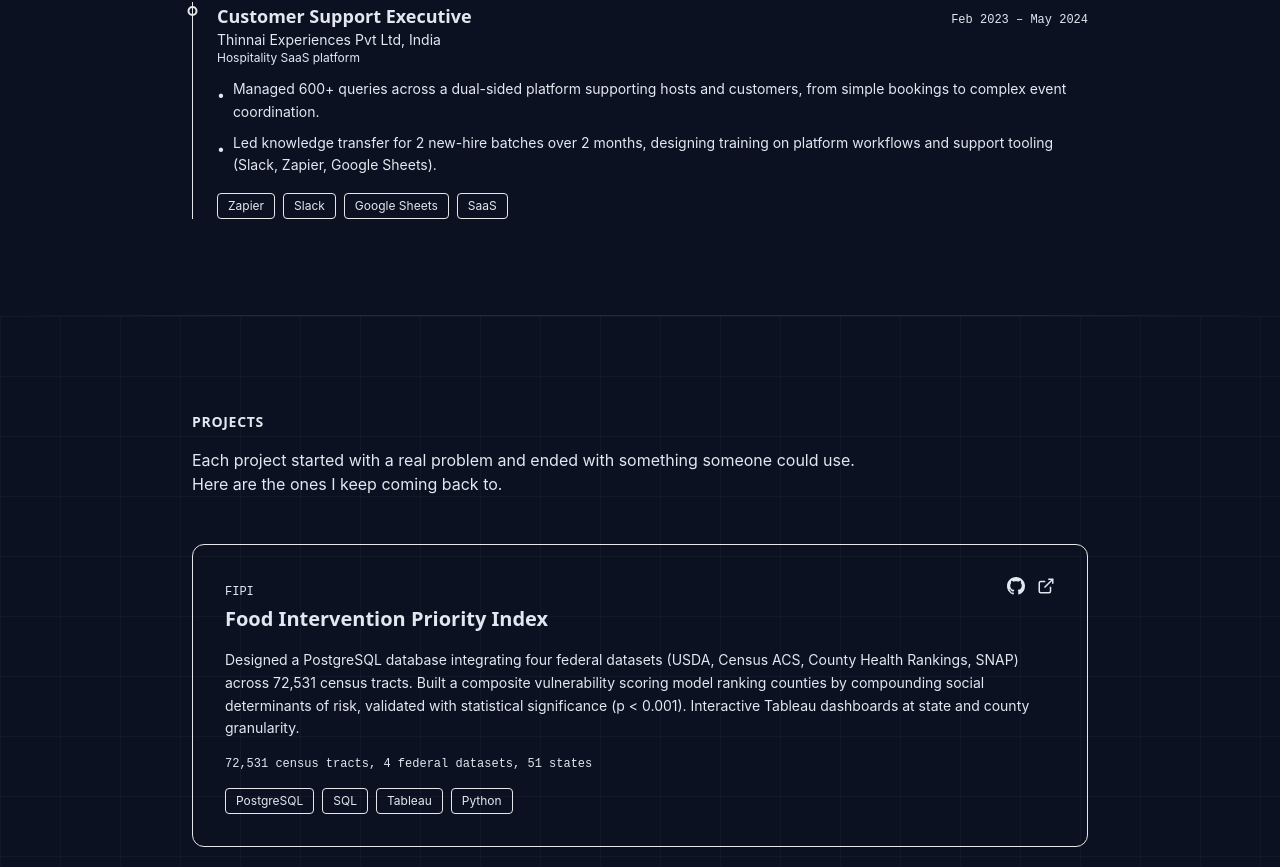
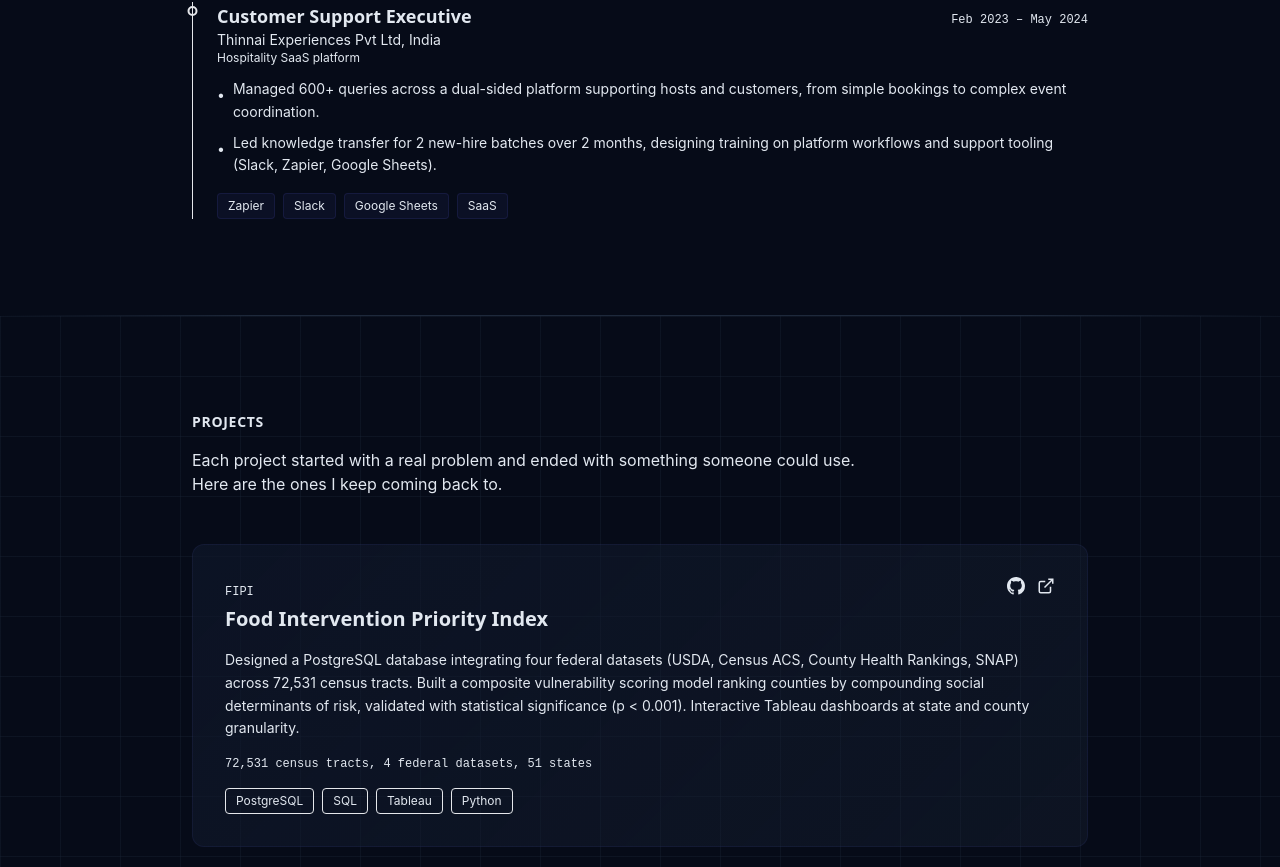
Before and after one commit to Amy-way05/amrutha-ravikumar-portfolio, a Next.js app: page / in a window 1280 px wide. Shown: the part 2293-3160 px from the top of the page. Built offline with nearby package versions, Linux system fonts and the light colour scheme.

Commit message:
Refactor global styles with new colors and gradients
Updated background colors and scrollbar styles. Added new gradient backgrounds for sections and animations.

```diff
--- a/app/globals.css
+++ b/app/globals.css
@@ -16,25 +16,186 @@ html {
 }
 
 body {
-  background-color: #0B1120;
+  background-color: #060B18;
   color: #E2E8F0;
   font-family: 'Inter', system-ui, sans-serif;
   -webkit-font-smoothing: antialiased;
 }
 
 ::selection {
-  background-color: rgba(232, 163, 23, 0.3);
-  color: #F0C050;
+  background-color: rgba(99, 102, 241, 0.3);
+  color: #A5B4FC;
 }
 
 /* Scrollbar */
-::-webkit-scrollbar {
-  width: 6px;
+::-webkit-scrollbar { width: 5px; }
+::-webkit-scrollbar-track { background: #060B18; }
+::-webkit-scrollbar-thumb { background: #1E293B; border-radius: 3px; }
+::-webkit-scrollbar-thumb:hover { background: #334155; }
+
+/* Hero gradient mesh */
+.hero-gradient {
+  background:
+    radial-gradient(ellipse 80% 60% at 20% 40%, rgba(99, 102, 241, 0.12) 0%, transparent 70%),
+    radial-gradient(ellipse 60% 50% at 80% 20%, rgba(139, 92, 246, 0.08) 0%, transparent 70%),
+    radial-gradient(ellipse 50% 40% at 50% 80%, rgba(59, 130, 246, 0.06) 0%, transparent 70%);
 }
-::-webkit-scrollbar-track {
-  background: #0B1120;
+
+/* Section gradient accents */
+.section-glow-left {
+  background: radial-gradient(ellipse 40% 50% at 0% 50%, rgba(99, 102, 241, 0.04) 0%, transparent 70%);
 }
-::-webkit-scrollbar-thumb {
+.section-glow-right {
+  background: radial-gradient(ellipse 40% 50% at 100% 50%, rgba(139, 92, 246, 0.04) 0%, transparent 70%);
+}
+
+/* Animations */
+@keyframes fadeUp {
+  from { opacity: 0; transform: translateY(24px); }
+  to { opacity: 1; transform: translateY(0); }
+}
+@keyframes fadeIn {
+  from { opacity: 0; }
+  to { opacity: 1; }
+}
+@keyframes slideRight {
+  from { opacity: 0; transform: translateX(-16px); }
+  to { opacity: 1; transform: translateX(0); }
+}
+@keyframes float {
+  0%, 100% { transform: translateY(0); }
+  50% { transform: translateY(-6px); }
+}
+@keyframes shimmer {
+  0% { background-position: -200% 0; }
+  100% { background-position: 200% 0; }
+}
+
+.fade-up { animation: fadeUp 0.7s ease-out forwards; }
+.fade-up-delay-1 { animation: fadeUp 0.7s ease-out 0.1s forwards; opacity: 0; }
+.fade-up-delay-2 { animation: fadeUp 0.7s ease-out 0.2s forwards; opacity: 0; }
+.fade-up-delay-3 { animation: fadeUp 0.7s ease-out 0.3s forwards; opacity: 0; }
+.fade-up-delay-4 { animation: fadeUp 0.7s ease-out 0.4s forwards; opacity: 0; }
+.fade-up-delay-5 { animation: fadeUp 0.7s ease-out 0.5s forwards; opacity: 0; }
+
+/* Profile photo ring */
+.photo-ring {
+  background: conic-gradient(from 0deg, #6366F1, #8B5CF6, #3B82F6, #6366F1);
+  padding: 3px;
+  border-radius: 50%;
+}
+.photo-inner {
+  border-radius: 50%;
+  overflow: hidden;
+  background: #0F172A;
+}
+
+/* Glassmorphism card */
+.glass-card {
+  background: rgba(15, 23, 42, 0.6);
+  backdrop-filter: blur(12px);
+  border: 1px solid rgba(99, 102, 241, 0.1);
+  transition: all 0.3s ease;
+}
+.glass-card:hover {
+  border-color: rgba(99, 102, 241, 0.25);
+  box-shadow: 0 8px 32px rgba(99, 102, 241, 0.08);
+  transform: translateY(-2px);
+}
+
+/* Stat card */
+.stat-card {
+  background: linear-gradient(135deg, rgba(15, 23, 42, 0.8), rgba(30, 41, 59, 0.4));
+  border: 1px solid rgba(99, 102, 241, 0.12);
+  transition: all 0.3s ease;
+}
+.stat-card:hover {
+  border-color: rgba(99, 102, 241, 0.3);
+  box-shadow: 0 0 20px rgba(99, 102, 241, 0.06);
+}
+
+/* Project card */
+.project-card {
+  background: linear-gradient(135deg, rgba(15, 23, 42, 0.7), rgba(30, 41, 59, 0.3));
+  border: 1px solid rgba(99, 102, 241, 0.08);
+  transition: all 0.4s ease;
+}
+.project-card:hover {
+  border-color: rgba(99, 102, 241, 0.2);
+  box-shadow: 0 12px 40px rgba(99, 102, 241, 0.08);
+  transform: translateY(-4px);
+}
+
+/* Skill tag */
+.skill-tag {
+  background: rgba(99, 102, 241, 0.06);
+  border: 1px solid rgba(99, 102, 241, 0.12);
+  transition: all 0.2s ease;
+}
+.skill-tag:hover {
+  background: rgba(99, 102, 241, 0.12);
+  border-color: rgba(99, 102, 241, 0.3);
+  color: #A5B4FC;
+}
+
+/* Gradient text */
+.gradient-text {
+  background: linear-gradient(135deg, #6366F1, #8B5CF6, #A78BFA);
+  -webkit-background-clip: text;
+  -webkit-text-fill-color: transparent;
+  background-clip: text;
+}
+
+/* Accent line */
+.accent-line {
+  height: 2px;
+  background: linear-gradient(90deg, #6366F1, #8B5CF6, transparent);
+}
+
+/* Section divider */
+.section-divider {
+  height: 1px;
+  background: linear-gradient(90deg, transparent, rgba(99, 102, 241, 0.15) 30%, rgba(99, 102, 241, 0.15) 70%, transparent);
+}
+
+/* Pulse dot */
+@keyframes pulse-dot {
+  0%, 100% { opacity: 1; box-shadow: 0 0 0 0 rgba(99, 102, 241, 0.4); }
+  50% { opacity: 0.8; box-shadow: 0 0 0 4px rgba(99, 102, 241, 0); }
+}
+.pulse-dot {
+  animation: pulse-dot 2s ease-in-out infinite;
+}
+
+/* CTA button */
+.cta-primary {
+  background: linear-gradient(135deg, #6366F1, #7C3AED);
+  transition: all 0.3s ease;
+  box-shadow: 0 4px 15px rgba(99, 102, 241, 0.25);
+}
+.cta-primary:hover {
+  box-shadow: 0 6px 25px rgba(99, 102, 241, 0.4);
+  transform: translateY(-1px);
+}
+
+.cta-secondary {
+  border: 1px solid rgba(99, 102, 241, 0.3);
+  transition: all 0.3s ease;
+}
+.cta-secondary:hover {
+  border-color: #6366F1;
+  background: rgba(99, 102, 241, 0.08);
+}
+
+/* Cert badge */
+.cert-badge {
+  background: linear-gradient(135deg, rgba(15, 23, 42, 0.6), rgba(30, 41, 59, 0.3));
+  border: 1px solid rgba(99, 102, 241, 0.1);
+  transition: all 0.3s ease;
+}
+.cert-badge:hover {
+  border-color: rgba(99, 102, 241, 0.25);
+}::-webkit-scrollbar-thumb {
   background: #1E293B;
   border-radius: 3px;
 }
```
